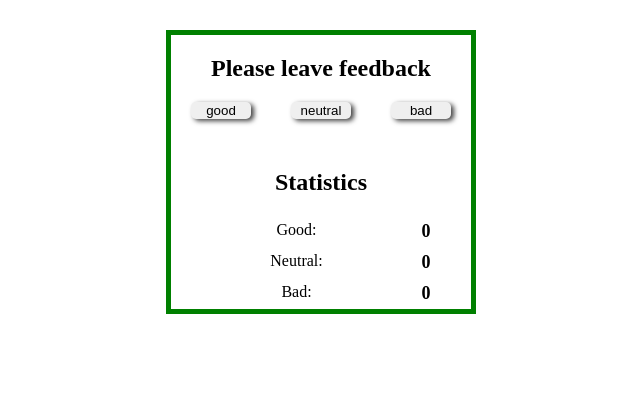
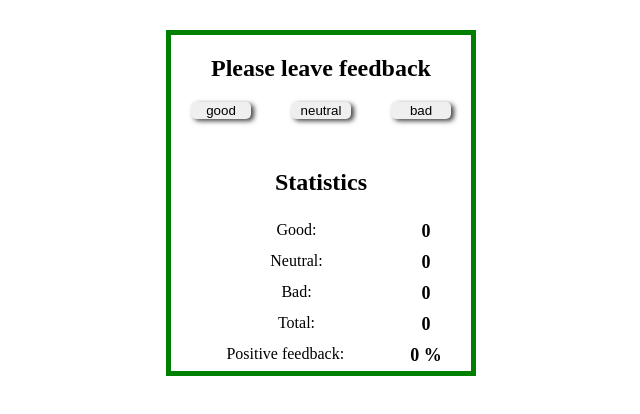
Before and after one commit to Slav-0N/goit-react-hw-02-feedback, a React (Create React App) app: page / in a window 1280 px wide. Shown: the top 414 px of the page, without its empty margins (319-959 px from the left). Built offline with nearby package versions, Linux system fonts and the light colour scheme.

Commit message:
totoal plus percenage

```diff
--- a/src/components/Feedback/Feedback.jsx
+++ b/src/components/Feedback/Feedback.jsx
@@ -6,35 +6,54 @@ export class FeedbackCounter extends Component {
     goodValue: 0,
     neutralValue: 0,
     badValue: 0,
+    total: 0,
+    positive: 0,
   };
 
   handleClick = event => {
-    // this.setState({ value: 7 });
     this.setState(prevState => {
-      console.log(prevState);
       return { goodValue: prevState.goodValue + 1 };
     });
   };
 
   neutralHandleClick = event => {
     this.setState(prevState => {
-      console.log(prevState);
       return { neutralValue: prevState.neutralValue + 1 };
     });
   };
 
   badHandleClick = event => {
     this.setState(prevState => {
-      console.log(prevState);
       return { badValue: prevState.badValue + 1 };
     });
+  };
+
+  countTotalFeedback = e => {
+    this.setState(state => {
+      return { total: state.goodValue + state.neutralValue + state.badValue };
+    });
+  };
+
+  countPositiveFeedbackPercentage = e => {
+    this.setState(state => {
+      return {
+        positive:
+          (state.goodValue * 100) /
+          (state.goodValue + state.neutralValue + state.badValue),
+      };
+    });
+  };
+
+  totalPlusPercent = e => {
+    this.countTotalFeedback();
+    this.countPositiveFeedbackPercentage();
   };
 
   render() {
     return (
       <FeedbackSection>
         <h1>Please leave feedback</h1>
-        <div>
+        <div onClick={this.totalPlusPercent}>
           <button onClick={this.handleClick}>good</button>
           <button onClick={this.neutralHandleClick}>neutral</button>
           <button onClick={this.badHandleClick}>bad</button>
@@ -52,6 +71,15 @@ export class FeedbackCounter extends Component {
           <p>Bad:</p>
           <span>{this.state.badValue}</span>
         </div>
+
+        <div>
+          <p>Total:</p>
+          <span>{this.state.total}</span>
+        </div>
+        <div>
+          <p>Positive feedback:</p>
+          <span>{Math.round(this.state.positive)} %</span>
+        </div>
       </FeedbackSection>
     );
   }
```
